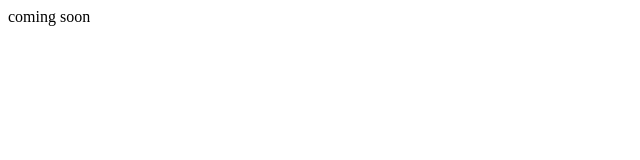
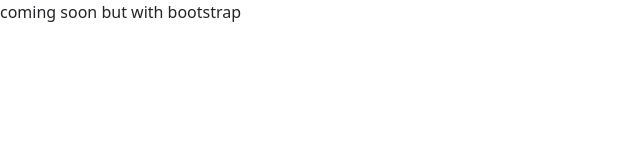
Before and after one commit to nycan/nycan.github.io, a plain HTML site: page index.html in a window 1280 px wide. Shown: the whole page, without its empty margins (0-640 px from the left). Drawn offline with nearby package versions, Linux system fonts and the light colour scheme.

Commit message:
use cdn bootstrap for now

```diff
--- a/index.html
+++ b/index.html
@@ -4,8 +4,10 @@
     <meta charset="UTF-8">
     <meta name="viewport" content="width=device-width, initial-scale=1.0">
     <title>Test</title>
+    <link href="https://cdn.jsdelivr.net/npm/bootstrap@5.3.2/dist/css/bootstrap.min.css" rel="stylesheet" integrity="sha384-T3c6CoIi6uLrA9TneNEoa7RxnatzjcDSCmG1MXxSR1GAsXEV/Dwwykc2MPK8M2HN" crossorigin="anonymous">
 </head>
 <body>
-    coming soon
+    coming soon but with bootstrap
+    <script src="https://cdn.jsdelivr.net/npm/bootstrap@5.3.2/dist/js/bootstrap.bundle.min.js" integrity="sha384-C6RzsynM9kWDrMNeT87bh95OGNyZPhcTNXj1NW7RuBCsyN/o0jlpcV8Qyq46cDfL" crossorigin="anonymous"></script>
 </body>
 </html>
--- a/package.json
+++ /dev/null
@@ -1,5 +0,0 @@
-{
-  "dependencies": {
-    "bootstrap": "^5.3.2"
-  }
-}
```
Also changed, not shown: 1 other file.
